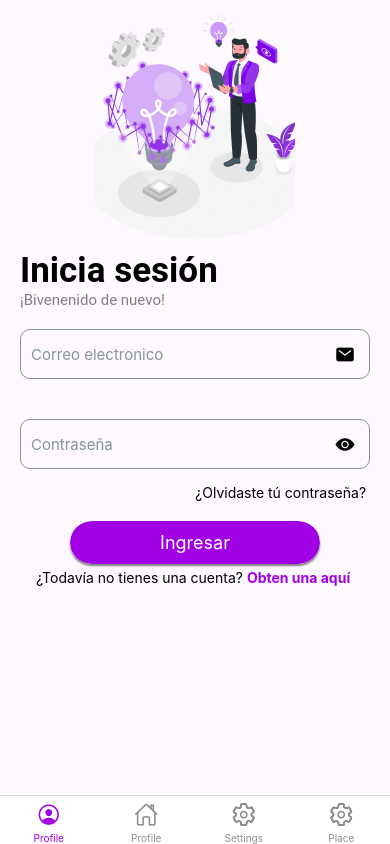
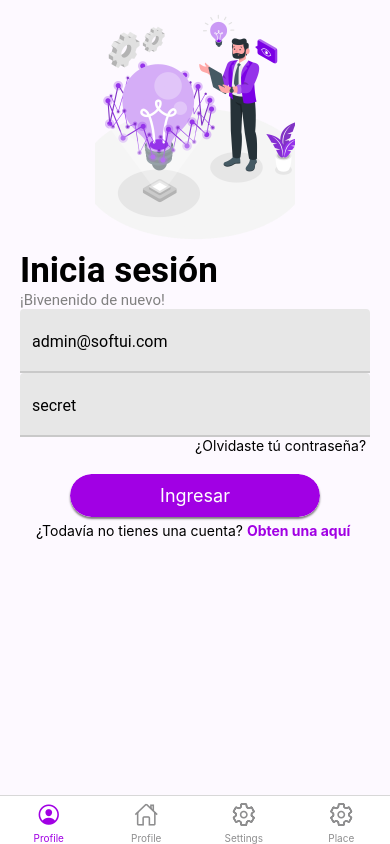
Before and after one commit to Alfredo12334433/C02-Mobile-App, a React Native app: screen /Profile in a window 390 px wide. Built offline with nearby package versions, Linux system fonts and the light colour scheme.

Commit message:
login finished

```diff
--- a/App.js
+++ b/App.js
@@ -30,8 +30,6 @@ import Login from "./src/screens/Login";
 import Register from "./src/screens/Register";
 import Home from "./src/screens/Home";
 import Navigation from "./src/navigation/Navigation";
-import Login2 from "./src/screens/Login2"
-
 
 const App: () => Node = () => {
 
--- a/package.json
+++ b/package.json
@@ -10,10 +10,13 @@
     "lint": "eslint ."
   },
   "dependencies": {
+    "@react-native-async-storage/async-storage": "github:react-native-async-storage/async-storage",
     "@react-native-picker/picker": "^2.4.0",
     "@react-navigation/bottom-tabs": "^6.2.0",
     "@react-navigation/native": "^6.0.8",
     "@react-navigation/native-stack": "^6.5.0",
+    "axios": "^0.26.1",
+    "formik": "^2.2.9",
     "react": "17.0.2",
     "react-native": "0.67.3",
     "react-native-dropdown-picker": "^5.3.0",
@@ -22,7 +25,8 @@
     "react-native-paper": "^4.11.2",
     "react-native-safe-area-context": "^4.1.2",
     "react-native-screens": "^3.13.1",
-    "react-native-vector-icons": "^9.1.0"
+    "react-native-vector-icons": "^9.1.0",
+    "yup": "^0.32.11"
   },
   "devDependencies": {
     "@babel/core": "^7.17.5",
--- a/src/components/CardHome.js
+++ b/src/components/CardHome.js
@@ -10,11 +10,11 @@ export default function CardHome() {
         <Card style={styles.card}>
         <View style={styles.row}>
             <Image source={home_img} style={styles.img}/>
-            <Switch
+            {/* <Switch
                 value={true}
                 color='#00DBA4'
-                style={styles.switch}
-            />
+                // style={styles.switch}
+            /> */}
         </View>
         <View style={styles.cardInfo}>
             <Text style={styles.title}>
--- a/src/components/InputLogin.js
+++ b/src/components/InputLogin.js
@@ -1,66 +1,153 @@
-import {StyleSheet, View} from "react-native";
-import {Input} from "react-native-elements";
-import Icon from "react-native-vector-icons/Ionicons";
-import React, {useRef, useState} from "react";
+// import {Input} from "react-native-elements";
+// import Icon from "react-native-vector-icons/Ionicons";
+// import React, {useState, useEffect} from "react";
+// import {SafeAreaView, StyleSheet, Text, View, Image, TouchableWithoutFeedback} from "react-native";
+// import {TextInput} from 'react-native-paper';
+// import { Button} from "react-native-elements";
+// import {useFormik} from "formik";
+// import * as Yup from "yup"
+// import axios from "axios";
+// // import useStable from "react-native-web/dist/modules/useStable";
+// import AsyncStorage from "@react-native-async-storage/async-storage";
 
-export default function InputLogin() {
+// export default function InputLogin() {
+//     // function initialValues() {
+//     //     return {
+//     //         email: '',
+//     //         password: '',
 
-    return (
-        <View style={styles.form}>
-            <Input
-                placeholder="Correo electronico"
-                rightIcon={<Icon name="mail" size={20}/>}
-                inputContainerStyle={styles.inputContainerStyle}
-                containerStyle={styles.containerStyle1}
-                rightIconContainerStyle={styles.leftIconContainerStyle}
-                inputStyle={styles.inputStyle}
-                style={styles.divider}
+//     //     }
+//     // }
 
-            />
-            <Input
-                placeholder="Contraseña"
-                rightIcon={<Icon name="eye" size={20}/>}
-                inputContainerStyle={styles.inputContainerStyle}
-                containerStyle={styles.containerStyle2}
-                rightIconContainerStyle={styles.leftIconContainerStyle}
-                inputStyle={styles.inputStyle}
+//     // function validationSchema() {
+//     //     return {
+//     //         password: Yup.string().required('Nombre obligatorio'),
+//     //         email: Yup.string().required('Campo obligatorio').email('Email debe ser valido'),
 
-            />
+//     //     }
+//     // }
+//     // const [error, setError] = useState("")
+//     // const formik = useFormik({
+//     //     initialValues: initialValues(), validationSchema: Yup.object(validationSchema()),
+//     //     onSubmit: (formInfo) => {
 
-        </View>
-    )
-}
-const styles = StyleSheet.create({
-    form: {
-        marginTop: 20
-    },
-    inputContainerStyle: {
-        borderRadius: 10,
-        borderWidth: 1,
-        // borderColor: '#a100e4'
+//     //         const headers = {
+//     //             'Accept': 'application/json',
+//     //             'Content-Type': 'application/json'
+//     //         }
+//     //         axios.post('http://10.108.97.79:8000/api/login', formInfo)
+//     //             .then(response => {
+//     //                 console.log(response)
+//     //                 saveData(response.data)
 
-    },
+//     //                 navigation.navigate('Navigator')
 
-    containerStyle1: {
-        // borderWidth: 1,
-        paddingHorizontal: 0,
-        paddingVertical: 0,
-        height: 60,
-        marginBottom: 30
-    },
-    containerStyle2: {
-        // borderWidth: 1,
-        paddingHorizontal: 0,
-        paddingVertical: 0,
-        height: 60,
-        marginBottom: 5
-    },
+//     //             })
+//     //             .catch(error => {
+//     //                 console.log(error.response.data)
+//     //                 setError('Credenciales incorrectas')
+//     //             });
+//     //     }
 
-    leftIconContainerStyle: {
-        marginRight: 10
-    },
-    inputStyle: {
-        paddingLeft: 10,
-        fontSize: 15
-    },
-})
+
+//     // })
+//     // useEffect ( ()=>{
+//     //     readData()
+
+//     // },[])
+
+//     // const saveData = async ({token}) => {
+//     //     try {
+//     //         await AsyncStorage.setItem('token', token)
+//     //     } catch (e) {
+//     //         console.log(e)
+//     //     }
+//     // }
+//     // const readData = async () => {
+//     //     try {
+//     //         const userAge = await AsyncStorage.getItem('token')
+
+//     //         if (userAge !== null) {
+//     //             navigation.navigate('Navigation')
+//     //         }
+//     //     } catch (e) {
+
+//     //     }
+//     // }
+
+
+
+//     return (
+
+//         <View style={styles.form}>
+
+
+
+// {/* <TextInput
+//                 placeholder="Correo electronico"
+//                 rightIcon={<Icon name="mail" size={20}/>}
+//                 inputContainerStyle={styles.inputContainerStyle}
+//                 containerStyle={styles.containerStyle1}
+//                 rightIconContainerStyle={styles.leftIconContainerStyle}
+//                 inputStyle={styles.inputStyle}
+//                 value={formik.values.email}
+//                 onChangeText={text => formik.setFieldValue('email', text)}
+//                 type='outlined'
+//                 style={styles.divider}
+
+//             />
+// <TextInput
+//                 placeholder="Contraseña"
+//                 rightIcon={<Icon name="eye" size={20}/>}
+//                 inputContainerStyle={styles.inputContainerStyle}
+//                 containerStyle={styles.containerStyle2}
+//                 rightIconContainerStyle={styles.leftIconContainerStyle}
+//                 value={formik.values.password}
+//                 onChangeText={text => formik.setFieldValue('password', text)}
+//                 inputStyle={styles.inputStyle}
+
+//             /> */}
+//                  {/* <Button
+//                             mode="contained" onPress={formik.handleSubmit}
+//                             title="Ingresar"
+//                             buttonStyle={styles.buttonStyle}
+//                             containerStyle={styles.containerStyle}
+//                 /> */}
+
+//         </View>
+//     )
+// }
+// const styles = StyleSheet.create({
+//     form: {
+//         marginTop: 20
+//     },
+//     inputContainerStyle: {
+//         borderRadius: 10,
+//         borderWidth: 1,
+//         // borderColor: '#a100e4'
+
+//     },
+
+//     containerStyle1: {
+//         // borderWidth: 1,
+//         paddingHorizontal: 0,
+//         paddingVertical: 0,
+//         height: 60,
+//         marginBottom: 30
+//     },
+//     containerStyle2: {
+//         // borderWidth: 1,
+//         paddingHorizontal: 0,
+//         paddingVertical: 0,
+//         height: 60,
+//         marginBottom: 5
+//     },
+
+//     leftIconContainerStyle: {
+//         marginRight: 10
+//     },
+//     inputStyle: {
+//         paddingLeft: 10,
+//         fontSize: 15
+//     },
+// })
--- a/src/screens/Login.js
+++ b/src/screens/Login.js
@@ -1,12 +1,65 @@
-import React from "react";
-import {Image, Text, View, StyleSheet, ScrollView,} from "react-native";
+import {Image, Text, View, StyleSheet, ScrollView} from "react-native";
 import login_image from '../assets/login_image.png';
 import { Button} from "react-native-elements";
 import {SafeAreaProvider} from 'react-native-safe-area-context'
-import InputLogin from "../components/InputLogin";
 import HeaderInfo from "../components/HeaderInfo";
+import {TextInput} from 'react-native-paper';
+import Icon from "react-native-vector-icons/Ionicons";
+import React, {useState, useEffect} from "react";
+import {useFormik} from "formik";
+import * as Yup from "yup"
+import axios from "axios";
 
-export default function Login() {
+
+// import useStable from "react-native-web/dist/modules/useStable";
+import AsyncStorage from "@react-native-async-storage/async-storage";
+
+export default function Login({navigation} ){
+
+    // const {navigation} = props;
+    const [error, setError] = useState("")
+    const formik = useFormik({
+        initialValues: initialValues(), validationSchema: Yup.object(validationSchema()),
+        onSubmit: (formInfo) => {
+            axios.post('http://192.168.100.188:8000/api/login', formInfo)
+                .then(response => {
+                    console.log(response.data.data)
+                    saveData(response.data.data)
+
+                    navigation.navigate('Place')
+
+                })
+                .catch(error => {
+                    console.log(error.response.data)
+                    setError('Credenciales incorrectas')
+                });
+        }
+
+
+    })
+    useEffect ( ()=>{
+        readData()
+
+    },[])
+
+    const saveData = async ({token}) => {
+        try {
+            await AsyncStorage.setItem('token', token)
+        } catch (e) {
+            console.log(e)
+        }
+    }
+    const readData = async () => {
+        try {
+            const userAge = await AsyncStorage.getItem('token')
+
+            if (userAge !== null) {
+                navigation.navigate('Place')
+            }
+        } catch (e) {
+
+        }
+    }
 
     return (
 
@@ -18,17 +71,42 @@ export default function Login() {
                 </View>
                 <View style={styles.info}>
                     <HeaderInfo title='Inicia sesión' subtitle='¡Bivenenido de nuevo!'/>
-                    <InputLogin/>
+                    <TextInput
+                placeholder="Correo electronico"
+                rightIcon={<Icon name="mail" size={20}/>}
+                inputContainerStyle={styles.inputContainerStyle}
+                containerStyle={styles.containerStyle1}
+                rightIconContainerStyle={styles.leftIconContainerStyle}
+                inputStyle={styles.inputStyle}
+                value={formik.values.email}
+                onChangeText={text => formik.setFieldValue('email', text)}
+                type='outlined'
+                style={styles.divider}
+
+            />
+<TextInput
+                placeholder="Contraseña"
+                rightIcon={<Icon name="eye" size={20}/>}
+                inputContainerStyle={styles.inputContainerStyle}
+                containerStyle={styles.containerStyle2}
+                rightIconContainerStyle={styles.leftIconContainerStyle}
+                value={formik.values.password}
+                onChangeText={text => formik.setFieldValue('password', text)}
+                inputStyle={styles.inputStyle}
+
+            />
+
                     <View style={styles.forgetPassword}>
                         <Text style={styles.subtitle}>¿Olvidaste tú contraseña? </Text>
                     </View>
 
                     <View style={styles.center}>
-                        <Button
+                    <Button
+                            mode="contained" onPress={formik.handleSubmit}
                             title="Ingresar"
                             buttonStyle={styles.buttonStyle}
                             containerStyle={styles.containerStyle}
-                        />
+                />
                     </View>
                     <View style={styles.getAccount}>
                         <Text style={styles.subtitle}>¿Todavía no tienes una cuenta? <Text style={styles.innerText}>Obten
@@ -88,5 +166,19 @@ const styles = StyleSheet.create({
     }
 
 
+});
 
-});
+function initialValues() {
+    return {
+        email: 'admin@softui.com',
+        password: 'secret',
+
+    }}
+
+    function validationSchema() {
+        return {
+            password: Yup.string().required('Nombre obligatorio'),
+            email: Yup.string().required('Campo obligatorio').email('Email debe ser valido'),
+
+        }
+    }
--- a/src/screens/Place.js
+++ b/src/screens/Place.js
@@ -13,7 +13,7 @@ export default function Place () {
     const [selectedValue, setSelectedValue] = useState(1);
     const getUsuarios = async () => {
      try {
-      const response = await fetch('http://192.168.1.69:8000/api/lugares');
+      const response = await fetch('http://192.168.100.188:8000/api/lugares');
       const json = await response.json();
       setData(json.data);
       setLoading(false);
```
Also changed, not shown: 2 other files (tests, documents, lock files or other folders).
